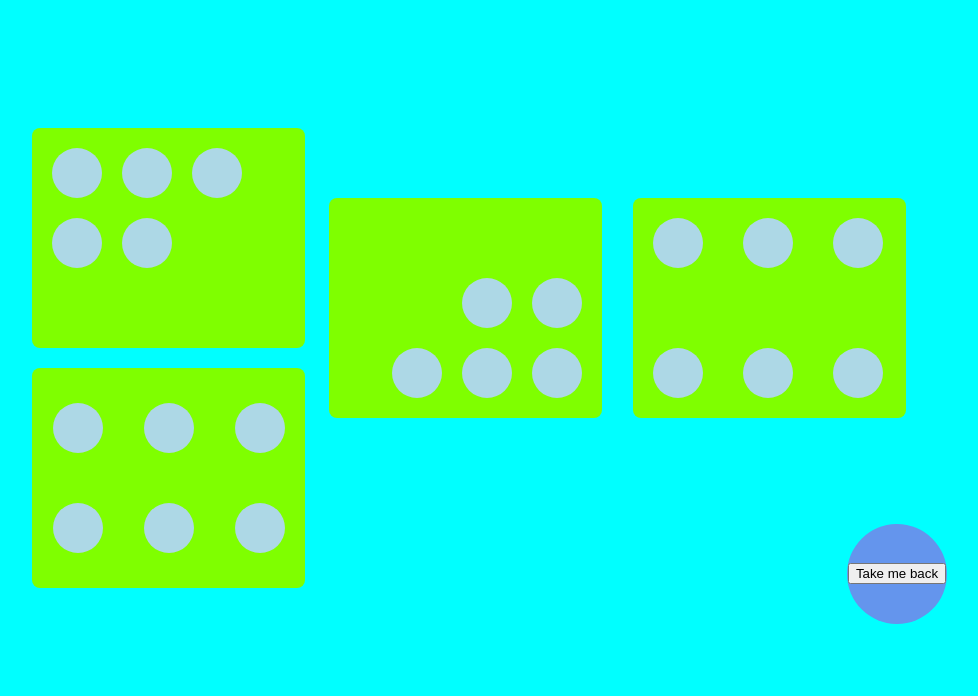
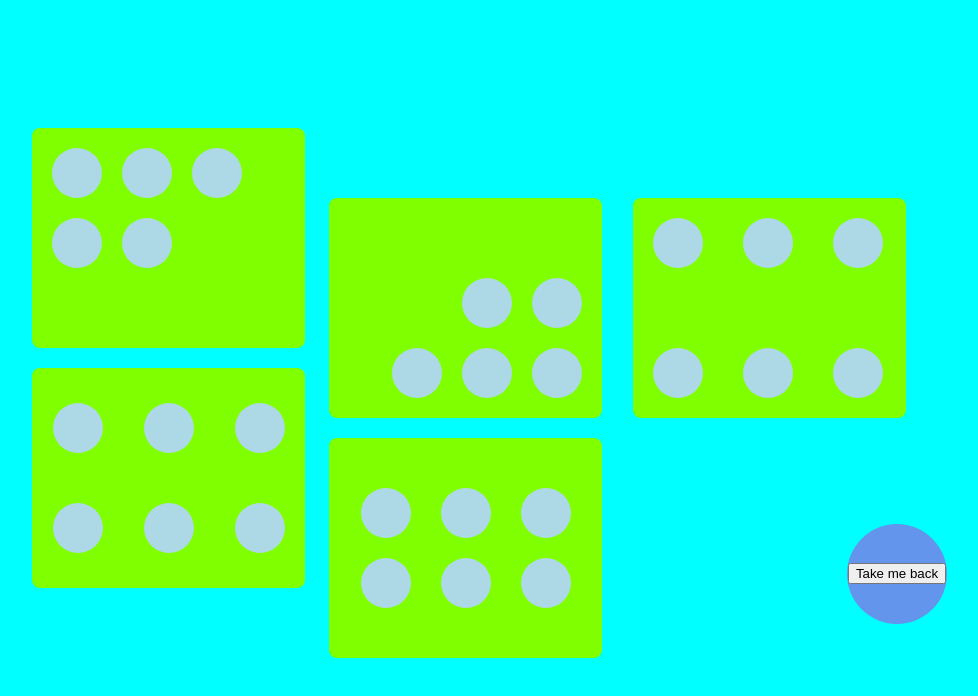
Before and after one commit to ChrisBirgestrand/Flexbox, a plain HTML site: page Circles.html in a window 1280 px wide. Shown: the whole page, without its empty margins (122-1100 px from the left). Drawn offline with Linux system fonts and the light colour scheme.

Commit message:
circle 5 done

```diff
--- a/style/circles.css
+++ b/style/circles.css
@@ -112,3 +112,26 @@ section {
     height: 50px;
 
 }
+
+.container5 {
+    background-color: chartreuse;
+    display: flex;
+    position: absolute;
+    width: 273px;
+    height: 220px;
+    border-radius: 8px;
+    flex-wrap: wrap;
+    margin-top: 240px;
+    margin-left: 20px;
+    align-content: center;
+    justify-content: center;
+    gap: 20px 30px;
+}
+
+.circle5 {
+    display: flex;
+    background: lightblue;
+    border-radius: 50%;
+    width: 50px;
+    height: 50px;
+}
```
